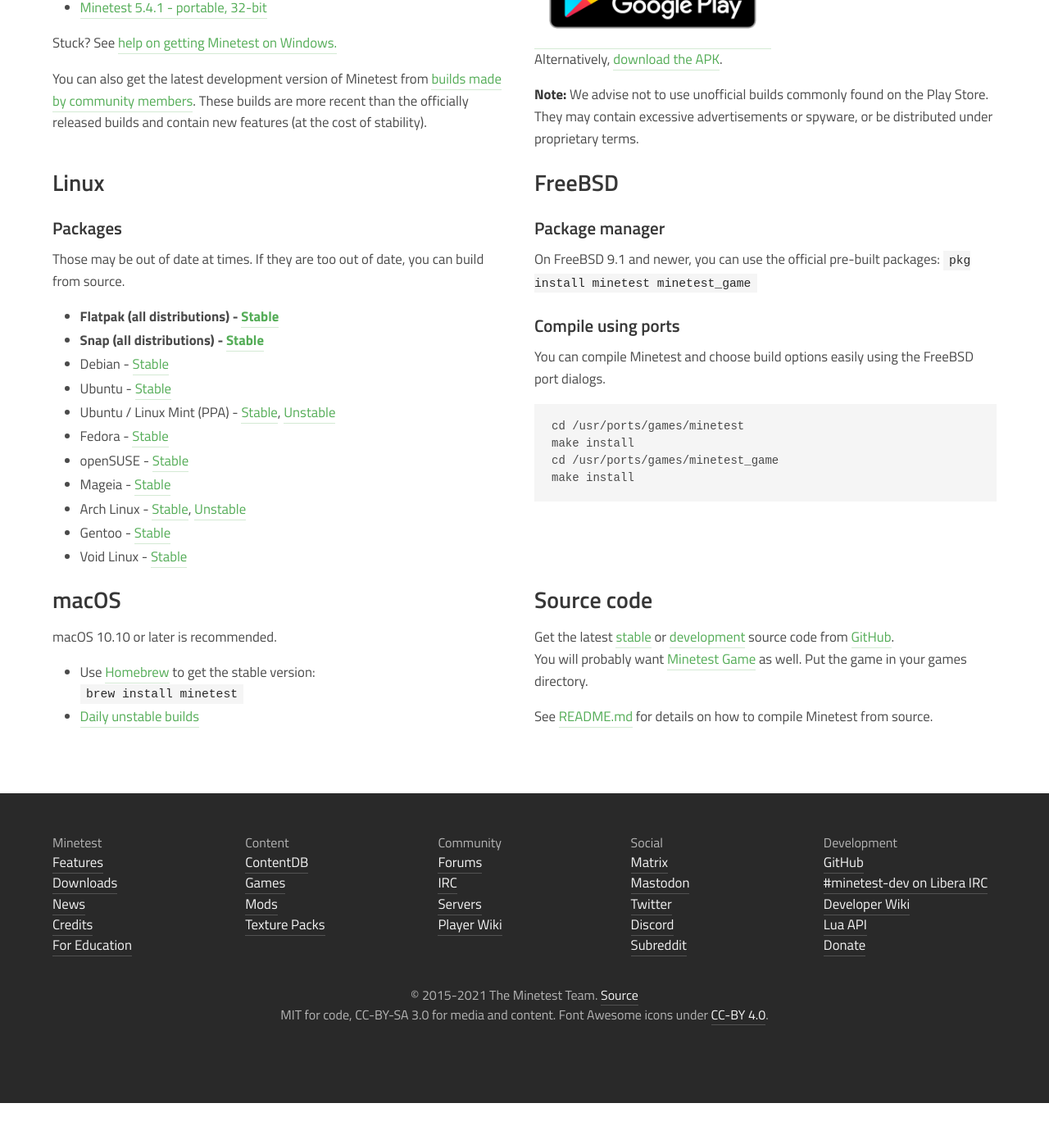
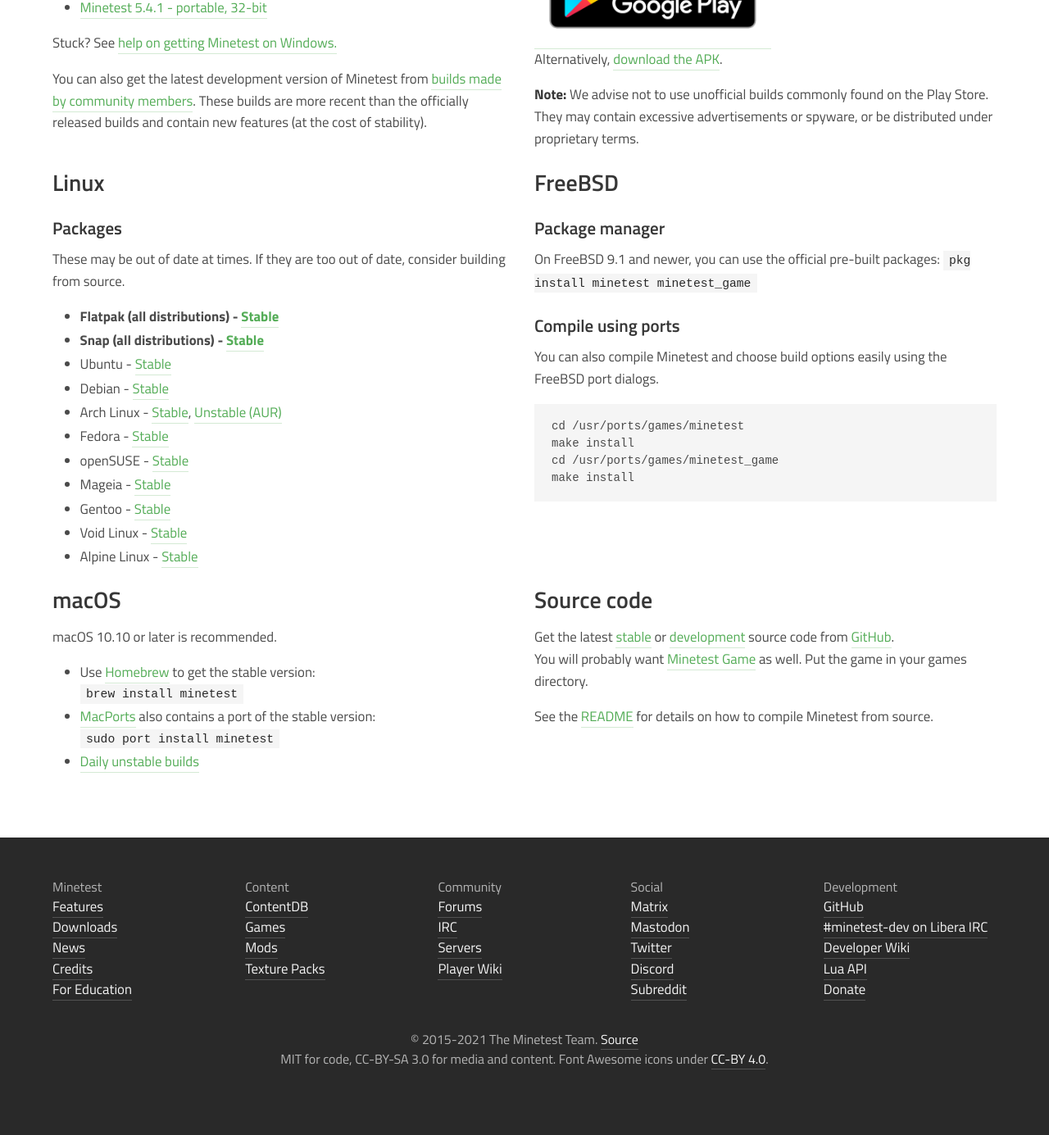
Before and after one commit to minetest/minetest.github.io, a Jekyll site: the page built from downloads.html, in a window 1280 px wide and 1400 px high, scrolled down 579 px. Shown: the top 1385 px of the window at 82% size. Built offline with Jekyll 4.4.1, drawn with Linux system fonts in a browser that asks for light colours; comment, search, counter and statistics services are not loaded; before the commit the page ends 1925 px from its top, so only the background shows below that.

Commit message:
Update various things on download page

```diff
--- a/downloads.html
+++ b/downloads.html
@@ -88,33 +88,32 @@ redirect_from:
       <div class="column is-12-tablet is-6-desktop">
         <h2>Linux</h2>
         <h3>Packages</h3>
-        <p>Those may be out of date at times. If they are too out of date, you can build from source.</p>
+        <p>These may be out of date at times. If they are too out of date, consider building from source.</p>
 
         <ul>
           <li class="has-text-weight-bold">Flatpak (all distributions) -
               <a href="https://flathub.org/apps/details/net.minetest.Minetest">Stable</a></li>
           <li class="has-text-weight-bold">Snap (all distributions) -
               <a href="https://snapcraft.io/minetest">Stable</a></li>
+          <li>Ubuntu -
+              <a href="https://packages.ubuntu.com/search?keywords=minetest">Stable</a></li>
           <li>Debian -
               <a href="https://packages.debian.org/search?keywords=minetest">Stable</a></li>
-          <li>Ubuntu -
-              <a href="https://packages.ubuntu.com/search?keywords=minetest">Stable</a></li>
-          <li>Ubuntu / Linux Mint (PPA) -
-              <a href="https://launchpad.net/~minetestdevs/+archive/ubuntu/stable">Stable</a>,
-              <a href="https://code.launchpad.net/~minetestdevs/+archive/daily-builds/+packages">Unstable</a></li>
+          <li>Arch Linux -
+              <a href="https://archlinux.org/packages/?q=minetest">Stable</a>,
+              <a href="https://aur.archlinux.org/packages/minetest-git/">Unstable (AUR)</a></li>
           <li>Fedora -
               <a href="https://src.fedoraproject.org/rpms/minetest">Stable</a></li>
           <li>openSUSE -
               <a href="https://software.opensuse.org/package/minetest">Stable</a></li>
           <li>Mageia -
               <a href="https://madb.mageia.org/package/show/name/minetest">Stable</a></li>
-          <li>Arch Linux -
-              <a href="https://www.archlinux.org/packages/?q=minetest">Stable</a>,
-              <a href="https://aur.archlinux.org/packages/minetest-git-leveldb/">Unstable</a></li>
           <li>Gentoo -
               <a href="https://packages.gentoo.org/package/games-action/minetest">Stable</a></li>
           <li>Void Linux -
               <a href="https://github.com/void-linux/void-packages/tree/master/srcpkgs/minetest">Stable</a></li>
+          <li>Alpine Linux -
+             <a href="https://pkgs.alpinelinux.org/packages?name=minetest">Stable</a></li>
         </ul>
       </div>
 
@@ -124,7 +123,7 @@ redirect_from:
         <p>On FreeBSD 9.1 and newer, you can use the official pre-built packages:
             <code>pkg install minetest minetest_game</code></p>
         <h3>Compile using ports</h3>
-        <p>You can compile Minetest and choose build options easily using the FreeBSD port dialogs.</p>
+        <p>You can also compile Minetest and choose build options easily using the FreeBSD port dialogs.</p>
         <pre>
 cd /usr/ports/games/minetest
 make install
@@ -142,6 +141,9 @@ make install
             <code>brew install minetest</code>
           </li>
           <li>
+            <a href="https://www.macports.org/">MacPorts</a> also contains a port of the stable version:<br>
+            <code>sudo port install minetest</code>
+          <li>
             <a href="https://forum.minetest.net/viewtopic.php?t=9190">Daily unstable builds</a>
           </li>
         </ul>
@@ -152,12 +154,12 @@ make install
         <p>
           Get the latest <a href="https://github.com/minetest/minetest/tree/stable-5">stable</a>
           or <a href="https://github.com/minetest/minetest">development</a> source code from
-          <a href="https://github.com/minetest/minetest">GitHub</a>.<br>
+          <a href="https://github.com/minetest">GitHub</a>.<br>
           You will probably want <a href="https://github.com/minetest/minetest_game">Minetest Game</a> as well.
           Put the game in your games directory.
         </p>
         <p>
-          See <a href="https://github.com/minetest/minetest/blob/master/README.md">README.md</a>
+          See the <a href="https://github.com/minetest/minetest/blob/master/README.md">README</a>
           for details on how to compile Minetest from source.
         </p>
 
```
